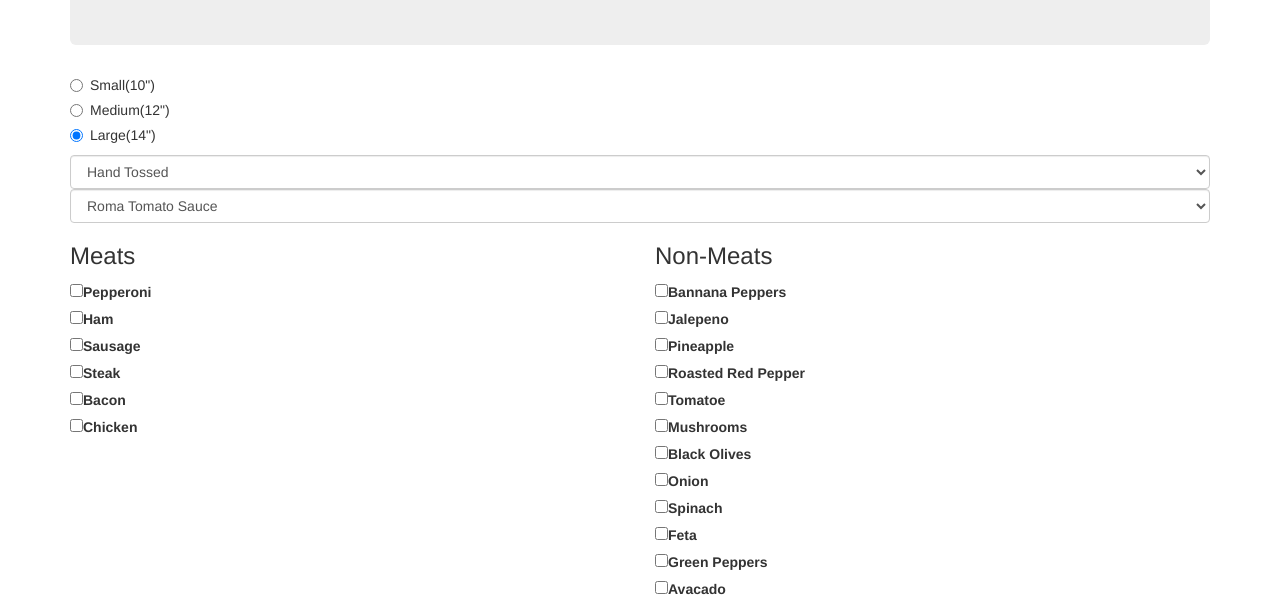
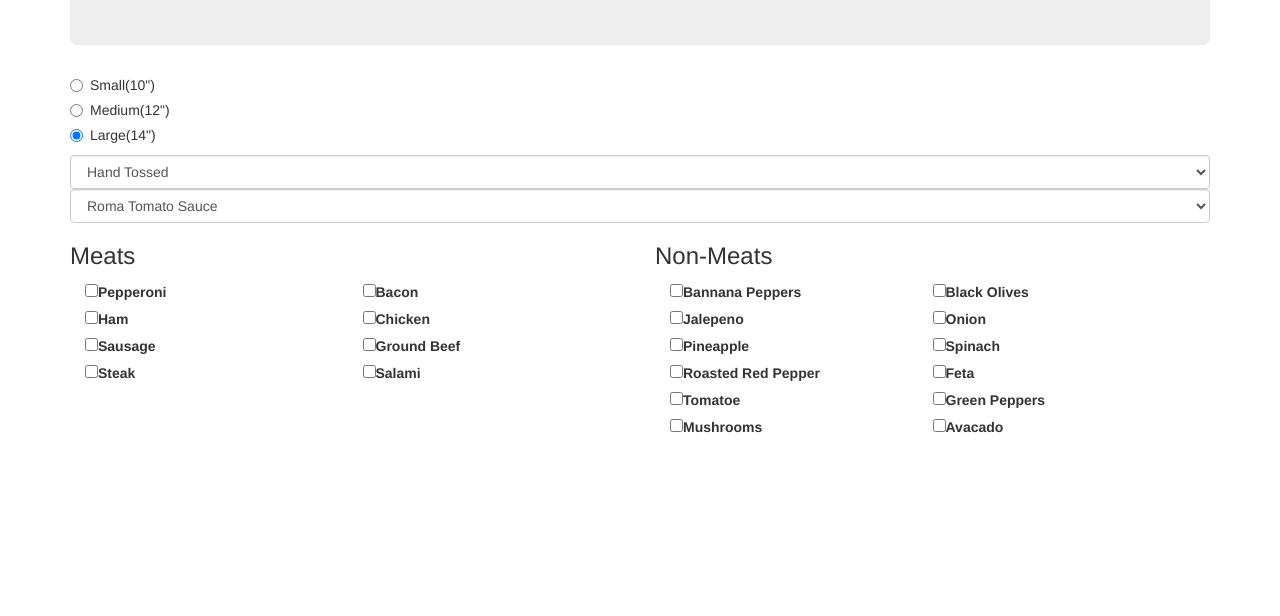
Before and after one commit to heltmm/pizza-builder, a plain HTML site: page index.html in a window 1280 px wide. Shown: the part 184-800 px from the top of the page. Drawn offline with Linux system fonts and the light colour scheme.

Commit message:
seperate topings into seperate columns

```diff
--- a/index.html
+++ b/index.html
@@ -55,6 +55,7 @@
           <div class="row">
             <div class="col-md-6">
               <h3>Meats</h3>
+              <div class="col-md-6">
                 <label>
                   <input type="checkbox" name="meatTopping" value="pepperoni">Pepperoni<br>
                 </label><br>
@@ -67,16 +68,25 @@
                 <label>
                   <input type="checkbox" name="meatTopping" value="steak">Steak<br>
                 </label><br>
+              </div>
+              <div class="col-md-6">
                 <label>
                   <input type="checkbox" name="meatTopping" value="bacon">Bacon<br>
                 </label><br>
                 <label>
                   <input type="checkbox" name="meatTopping" value="chicken">Chicken<br>
                 </label><br>
-
+                <label>
+                  <input type="checkbox" name="meatTopping" value="ground beef">Ground Beef<br>
+                </label><br>
+                <label>
+                  <input type="checkbox" name="meatTopping" value="salami">Salami<br>
+                </label><br>
+              </div>
             </div>
             <div class="col-md-6">
               <h3>Non-Meats</h3>
+              <div class="col-md-6">
                 <label>
                   <input type="checkbox" name="nonMeatTopping" value="bannana peppers">Bannana Peppers
                 </label><br>
@@ -95,6 +105,8 @@
                 <label>
                   <input type="checkbox" name="nonMeatTopping" value="mushrooms">Mushrooms<br>
                 </label><br>
+              </div>
+              <div class="col-med-6">
                 <label>
                   <input type="checkbox" name="nonMeatTopping" value="olives">Black Olives<br>
                 </label><br>
@@ -113,7 +125,7 @@
                 <label>
                   <input type="checkbox" name="nonMeatTopping" value="avacado">Avacado<br>
                 </label><br>
-
+              </div>
             </div>
           </div>
         </div>
```
Lines whose indentation alone changed are shown as unchanged.
